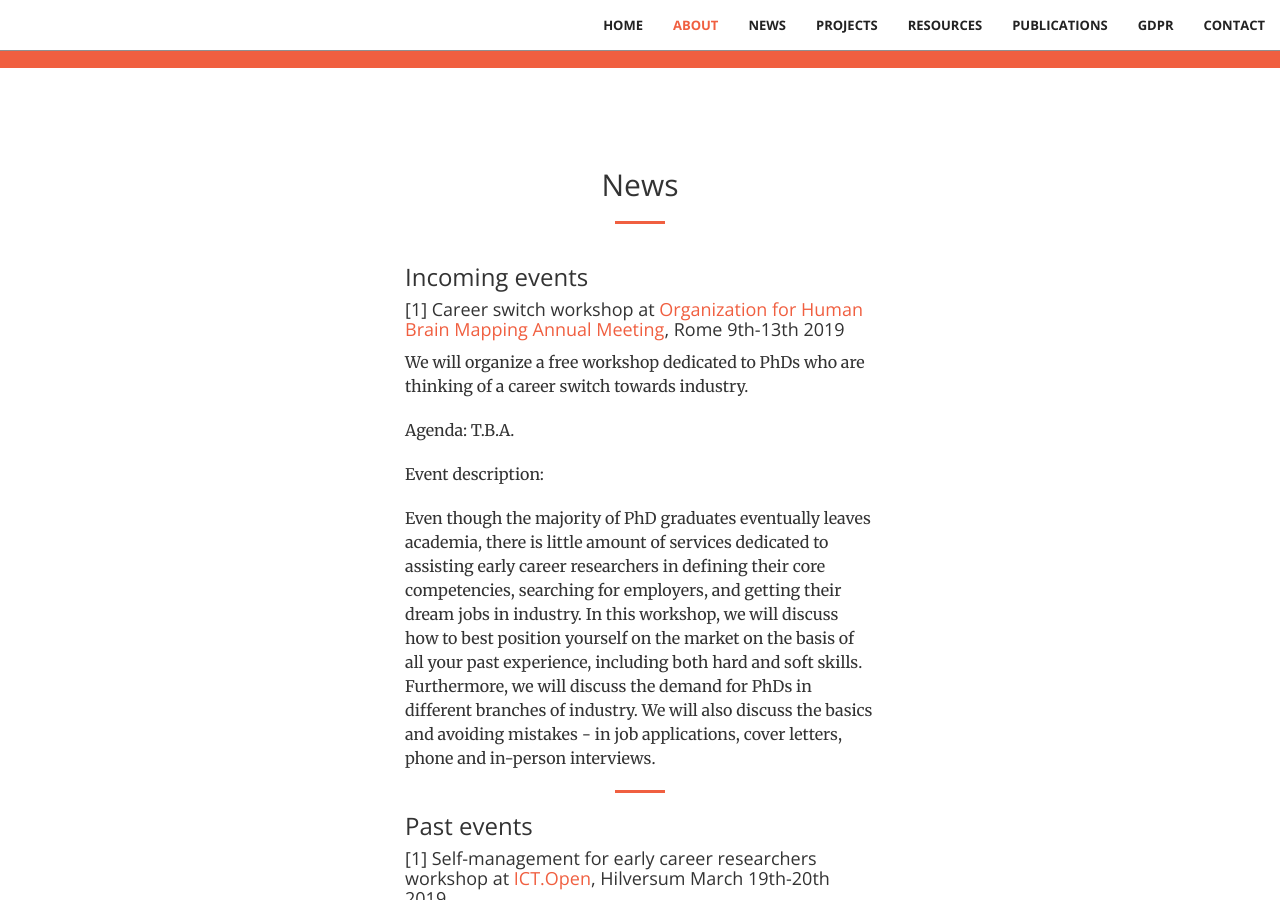
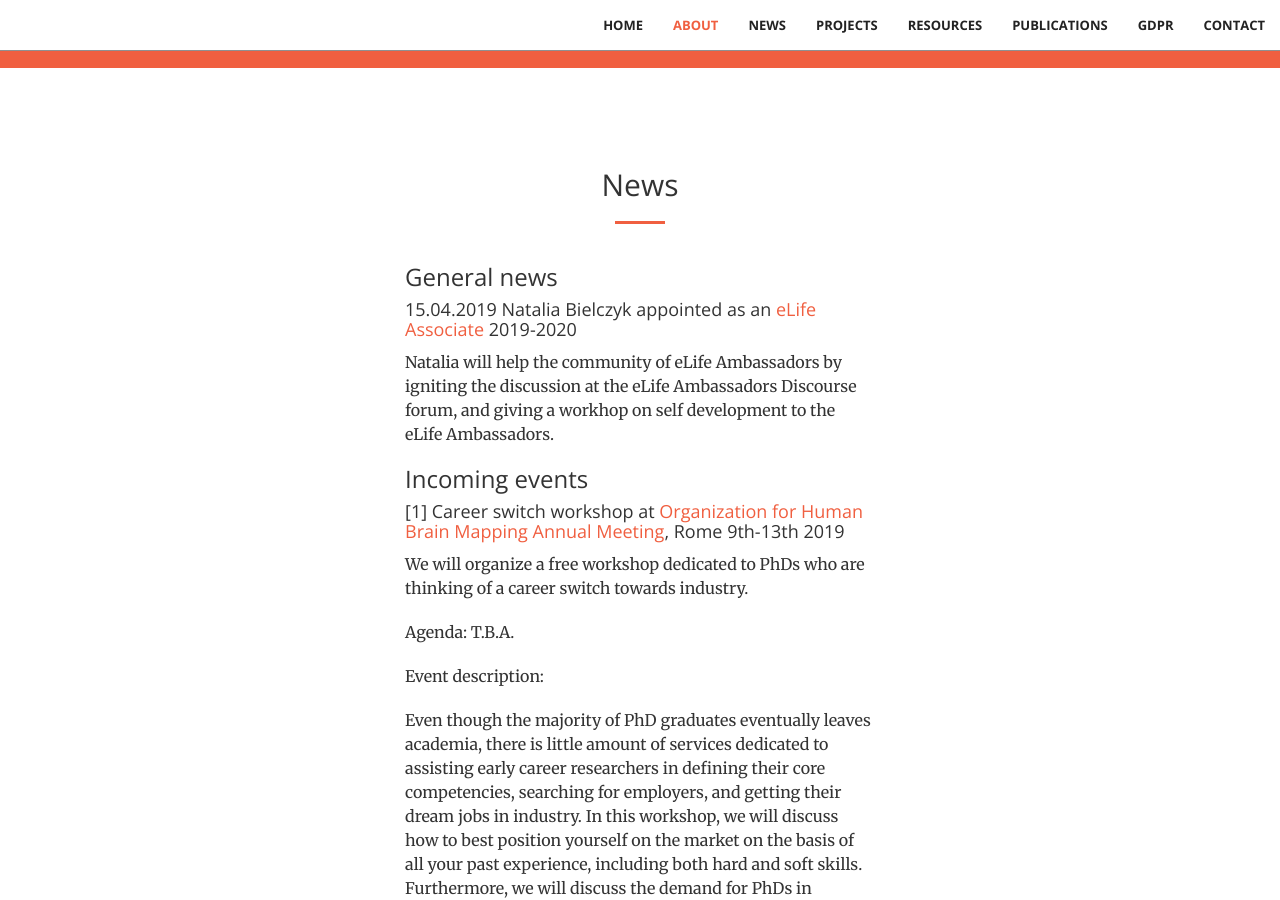
Before and after one commit to stichting-solaris/stichting-solaris.github.io, a Jekyll site: the page built from index.html, in a window 1280 px wide and 900 px high, scrolled down 2880 px. Built offline with Jekyll 4.4.1, drawn with Linux system fonts in a browser that asks for light colours.

Commit message:
Update news.html

```diff
--- a/_includes/news.html
+++ b/_includes/news.html
@@ -6,6 +6,12 @@
                 <hr class="primary">
                 <div class="col-lg-8 col-lg-offset-2 text-left">
                 <p class="text-faded">
+                <h3 class="section-heading">General news</h3>
+                <h4 class="section-heading">15.04.2019 Natalia Bielczyk appointed as an
+                    <a href=" https://elifesciences.org/inside-elife/a946c355/elife-community-ambassadors-243-volunteers-join-the-programme-in-2019">
+                    eLife Associate</a> 2019-2020</h4>
+                <p>Natalia will help the community of eLife Ambassadors by igniting the discussion at the eLife Ambassadors
+                    Discourse forum, and giving a workhop on self development to the eLife Ambassadors.</p>
 
                 <h3 class="section-heading">Incoming events</h3>
 
```
